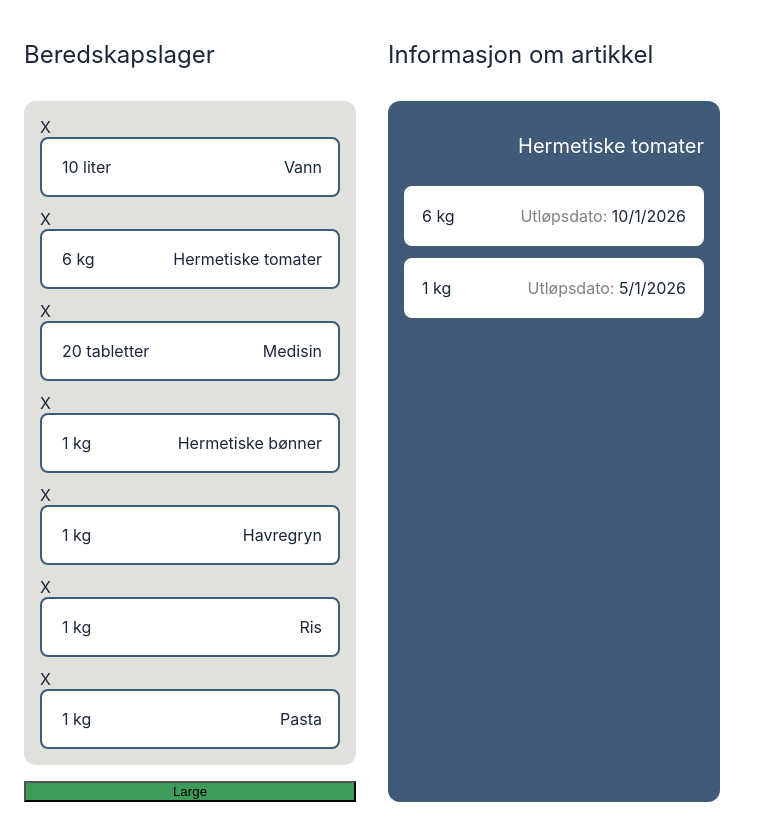
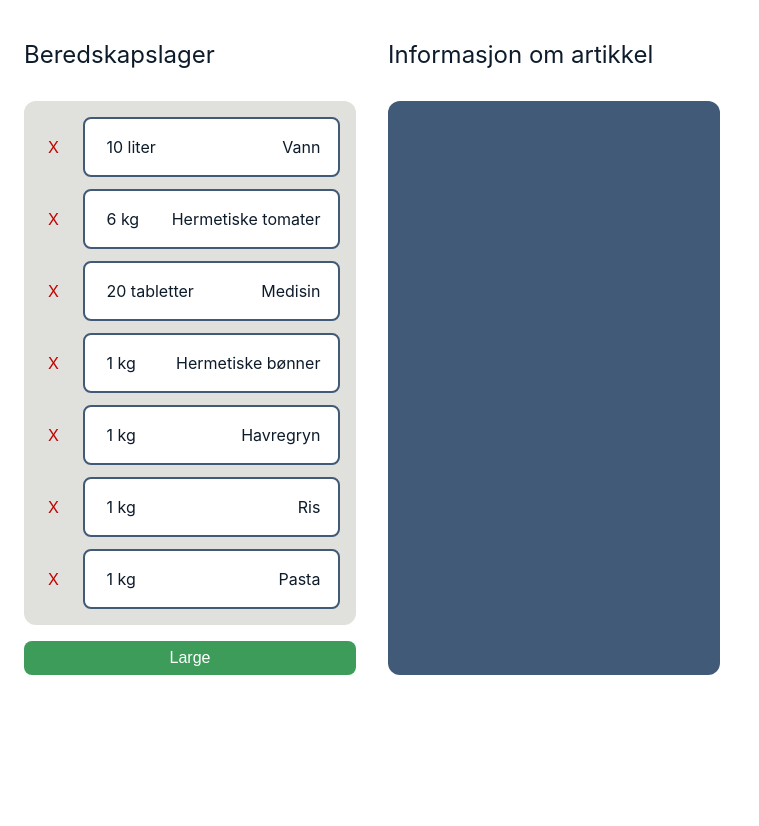
Before and after one commit to NTNU-IDI/scrum-project-2025-team11, a Vue app in the folder frontend/: page /household in a window 1280 px wide. Both pictures are taken after a click on the button "Endre lager". Shown: the whole page, without its empty margins (0-759 px from the left). After the commit the page ends 800 px from the top, so only its background shows below. Built offline with nearby package versions, Linux system fonts and the light colour scheme; the HTML template or start-up script is replaced by a standard one.

Commit message:
Edit single items

```diff
--- a/frontend/src/assets/main.css
+++ b/frontend/src/assets/main.css
@@ -8,12 +8,12 @@ body {
 .medium-header {
     font-size: var(--font-size-xlarge);
     font-weight: normal;
-    color: var(--dark-blue);
+    color: var(--darkest-blue);
 }
 
 .grey-container {
     background-color: var(--grey);
-    color: var(--dark-blue);
+    color: var(--darkest-blue);
     padding: 1rem;
     border-radius: 12px;
     display: flex;
@@ -24,17 +24,33 @@ body {
     font-weight: normal;
 }
 
+.dark-button {
+    background-color: var(--dark-blue);
+    color: white;
+    border: none;
+    border-radius: 8px;
+    padding: 0.5rem 1rem;
+    font-size: var(--font-size-medium);
+    cursor: pointer;
+    transition: all 0.2s ease;
+}
+
+.dark-button:hover {
+    background-color: var(--light-blue);
+    color: white;
+}
+
 .article-card {
     display: flex;
     align-items: center;
     border: 2px solid var(--light-blue);
     border-radius: 8px;
     background-color: white;
-    padding: 0.5rem 1rem;
-    cursor: pointer;
+    padding: 0.5rem 1.1rem;
     transition: all 0.2s ease;
     justify-content: space-between;
-    max-width: 300px;
+    width: 100%;
+    max-width: 260px;
     height: 40px;
 }
 
@@ -52,3 +68,16 @@ body {
     text-align: right;
     font-weight: normal;
 }
+
+.item-card {
+    display: flex;
+    align-items: center;
+    border-radius: 0.5rem;
+}
+
+.delete-button {
+    color: var(--bad-red);
+    padding: 0.5rem;
+    margin-right: 1rem;
+    cursor: pointer;
+}
--- a/frontend/src/components/household/ViewSingleArticleComponent.vue
+++ b/frontend/src/components/household/ViewSingleArticleComponent.vue
@@ -1,29 +1,65 @@
 <script lang="ts" setup>
-import { ref } from 'vue';
+import { computed, ref } from 'vue';
 import { useItemTypeStore } from '@/stores/item';
+import { formatDate, formatDateToList } from '@/utils/formatDate';
+
+// Remove later
+const itemsDummy = ref([
+    { name: 'Hermetiske tomater', quantity: 6, unit: 'kg', expirationDate: new Date('2026-10-01') },
+    { name: 'Hermetiske tomater', quantity: 1, unit: 'kg', expirationDate: new Date('2026-05-01') },
+]);
 
 const itemTypeStore = useItemTypeStore();
-const itemTypeId = itemTypeStore.id
+const itemTypeId = computed(() => itemTypeStore.id);
+const itemTypeName = computed(() => itemTypeStore.name);
+const items = computed(() => itemTypeStore.items);
+//const isEditMode = itemTypeStore.isEditMode;
+const isEditMode = computed(() => itemTypeStore.isEditMode);
 
 // TODO: get household items by type
 // const items = getHouseholdItems(itemTypeId)
 
-const items = ref([
-    { name: 'Hermetiske tomater', quantity: 6, unit: 'kg', expirationDate: new Date('2026-10-01') },
-    { name: 'Hermetiske tomater', quantity: 1, unit: 'kg', expirationDate: new Date('2026-05-01') },
-]);
+
+// TODO: updateItems
+
+const deleteItem = () => {
+    // TODO: deleteItem
+}
+
 </script>
 <template>
     <h1 class="medium-header">Informasjon om artikkel</h1>
-    <div class="grey-container">
-        <h2 class="small-header">{{ items[0].name }}</h2>
+
+    <!-- Edit mode -->
+    <div class="grey-container" v-if="isEditMode">
+        <h2 class="small-header">{{ itemTypeName }}</h2>
+        <div v-for="item in items" :key="item.expirationDate.toLocaleDateString" class="item-card">
+            <div class="delete-button" @click="deleteItem()">X</div>
+            <div class="article-card">
+                <input type="text" class="edit-input" id="quantity-input" v-model="item.quantity" />
+                <input type="text" class="edit-input" v-model="item.unit" />
+                <div class="info">
+                    <div class="exp-date">
+                        <span class="grey-text">Utløper: </span>
+                        <input type="text" class="edit-input" id="year-input" v-model="formatDateToList(item.expirationDate)[0]" />-
+                        <input type="text" class="edit-input" id="month-input" v-model="formatDateToList(item.expirationDate)[1]" />-
+                        <input type="text" class="edit-input" id="day-input" v-model="formatDateToList(item.expirationDate)[2]" />
+                    </div>
+                </div>
+            </div>
+        </div>
+    </div>
+
+    <!-- View mode -->
+    <div class="grey-container" v-else>
+        <h2 class="small-header">{{ itemTypeName }}</h2>
         <div v-for="item in items" :key="item.expirationDate.toLocaleDateString">
             <div class="article-card">
                 <p>{{ item.quantity }} {{ item.unit }}</p>
                 <div class="info">
-                    <h2>
-                        <span class="grey-text">Utløpsdato:</span> {{ item.expirationDate.toLocaleDateString() }}
-                    </h2>
+                    <div class="exp-date">
+                        <span class="grey-text">Utløper: </span> {{ formatDate(item.expirationDate) }}
+                    </div>
                 </div>
             </div>
         </div>
@@ -49,5 +85,40 @@ const items = ref([
 
     .grey-text {
         color: grey;
+        padding: 0.1rem;
     }
+
+    .edit-input {
+        background-color: transparent;
+        border: none;
+        color: var(--darkest-blue);
+        font-size: var(--font-size-medium);
+        width: 100%;
+        max-width: 4rem;
+        margin-top: 2px;
+        padding: 0;
+    }
+
+    #quantity-input {
+        min-width: 1.2rem;
+        max-width: 2rem;
+        margin-right: 0.2rem;
+    }
+
+    #year-input {
+        min-width: 2.2rem;
+    }
+
+    #month-input {
+        min-width: 1.2rem;
+    }
+
+    #day-input {
+        min-width: 1.2rem;
+    }
+    .exp-date {
+        display: flex;
+        align-items: center;
+    }
+
 </style>
--- a/frontend/src/components/household/ViewSuppliesComponent.vue
+++ b/frontend/src/components/household/ViewSuppliesComponent.vue
@@ -4,16 +4,22 @@ import { useItemTypeStore } from '@/stores/item';
 
 // Remove later
 const items = ref([
-    { id: 1, name: 'Vann', quantity: 10, unit: 'liter'},
-    { id: 2, name: 'Hermetiske tomater', quantity: 6, unit: 'kg'},
-    { id: 3, name: 'Medisin', quantity: 20, unit: 'tabletter'},
-    { id: 6, name: 'Hermetiske bønner', quantity: 1, unit: 'kg'},
-    { id: 7, name: 'Havregryn', quantity: 1, unit: 'kg'},
-    { id: 8, name: 'Ris', quantity: 1, unit: 'kg'},
-    { id: 9, name: 'Pasta', quantity: 1, unit: 'kg'},
+    { id: 1, name: 'Vann', quantity: 10, unit: 'liter',
+        items: [{quantity: 6, unit: 'kg', expirationDate: new Date('2026-10-01')}, {quantity: 1, unit: 'kg', expirationDate: new Date('2026-05-01')}]
+    },
+    { id: 2, name: 'Hermetiske tomater', quantity: 6, unit: 'kg',
+        items: [{quantity: 6, unit: 'kg', expirationDate: new Date('2026-10-01')}, {quantity: 1, unit: 'kg', expirationDate: new Date('2026-05-01')}]
+    },
+    { id: 3, name: 'Medisin', quantity: 20, unit: 'tabletter',
+        items: [{quantity: 6, unit: 'kg', expirationDate: new Date('2026-10-01')}, {quantity: 1, unit: 'kg', expirationDate: new Date('2026-05-01')}]
+    },
+    { id: 6, name: 'Hermetiske bønner', quantity: 1, unit: 'kg', items: []},
+    { id: 7, name: 'Havregryn', quantity: 1, unit: 'kg', items: []},
+    { id: 8, name: 'Ris', quantity: 1, unit: 'kg', items: []},
+    { id: 9, name: 'Pasta', quantity: 1, unit: 'kg', items: []},
 ]);
 
-const itemStore = useItemTypeStore();
+const itemTypeStore = useItemTypeStore();
 // Id of the selected item type
 const selectedTypeId = ref<number | null>(null)
 // Is edit mode enabled
@@ -23,14 +29,14 @@ const isEditMode = ref(false);
 // const items = getItemsByType()
 
 // Choose an item in the supply
-const chooseItemType = (itemTypeId: any) => {
+const chooseItemType = (itemTypeId: any, name: string, items: any[]) => {
     selectedTypeId.value = itemTypeId;
-    itemStore.setItemType(itemTypeId);
+    itemTypeStore.setItemType(itemTypeId, name, items);
 }
 
 // Toggle edit mode
 const toggleEditMode = () => {
-    itemStore.toggleEditMode();
+    itemTypeStore.toggleEditMode();
     isEditMode.value = !isEditMode.value;
 }
 </script>
@@ -40,7 +46,7 @@ const toggleEditMode = () => {
     <div class="grey-container">
         <div v-for="item in items" :key="item.id" class="item-card">
             <div v-if="isEditMode" class="delete-button">X</div>
-            <div :class="['article-card', { active: item.id === selectedTypeId }]" @click="chooseItemType(item.id)">
+            <div :class="['article-card', { active: item.id === selectedTypeId }]" @click="chooseItemType(item.id, item.name, item.items)">
                 <div class="quantity">{{ item.quantity }} {{ item.unit }}</div>
                 <div class="info">
                     <h2>{{ item.name }}</h2>
@@ -62,6 +68,11 @@ const toggleEditMode = () => {
     .dark-button.active {
         background-color: var(--good-green);
     }
+
+    .article-card {
+        cursor: pointer;
+    }
+
     .article-card.active, .article-card:hover {
         background-color: var(--light-blue);
         color: white;
--- a/frontend/src/stores/item.ts
+++ b/frontend/src/stores/item.ts
@@ -1,16 +1,33 @@
 import { defineStore } from 'pinia'
 import { ref } from 'vue'
 
+interface Item {
+  quantity: number
+  unit: string
+  expirationDate: Date
+}
+
 interface itemTypeState {
   id: number | null
+  isEditMode: boolean
+  name: string
+  items: Item[]
 }
 
 export const useItemTypeStore = defineStore('itemType', () => {
   const id = ref<number | null>(null)
+  const name = ref<string>('')
+  const items = ref<Item[]>([])
   const isEditMode = ref(false)
 
-  const setItemType = (newId: number | null) => {
+  const setItemType = (newId: number | null, newName: string, newItems: Item[]) => {
     id.value = newId
+    name.value = newName
+    items.value = newItems.map(item => ({
+      quantity: item.quantity,
+      unit: item.unit,
+      expirationDate: item.expirationDate
+    }))
   }
 
   const toggleEditMode = () => {
@@ -19,6 +36,8 @@ export const useItemTypeStore = defineStore('itemType', () => {
 
   return {
     id,
+    name,
+    items,
     isEditMode,
     setItemType,
     toggleEditMode
```
